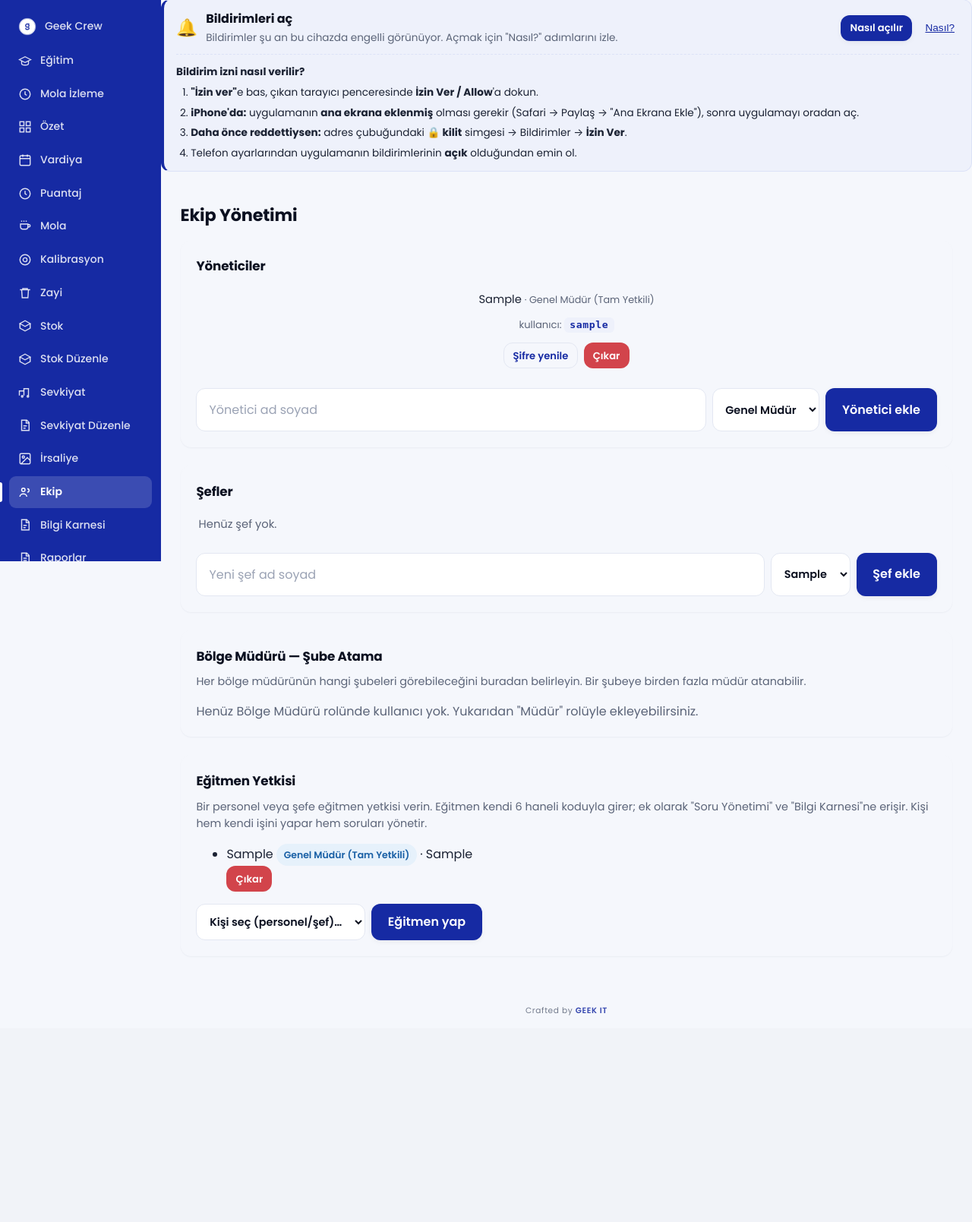
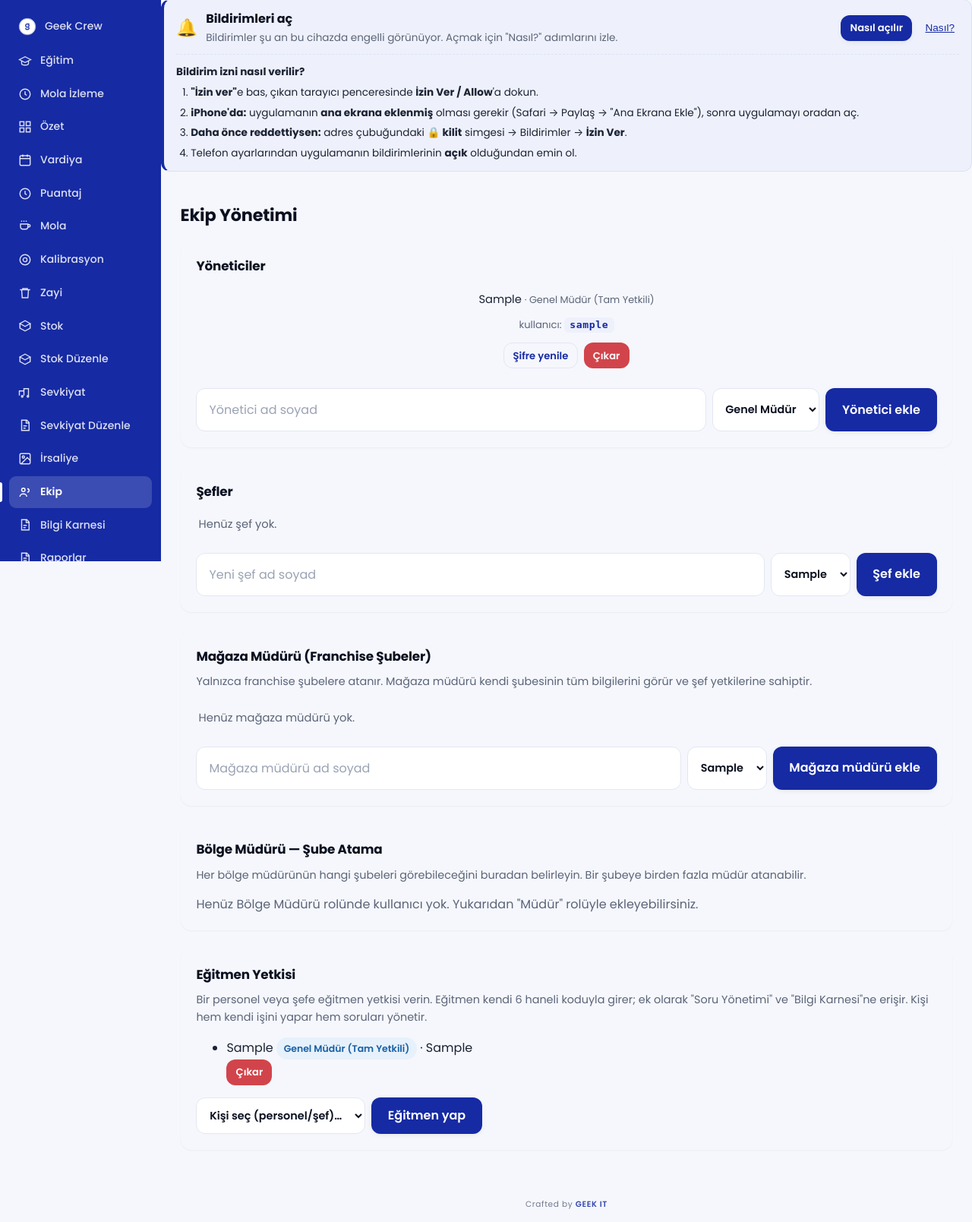
Before and after one commit to mCglawyer/GEEK-SON-SURUM, a Django app: page /ekip/ in a window 1280 px wide. Shown: the part 61-1670 px from the top of the page at 76% size. Before the commit the page ends 1398 px from the top, so only its background shows below. Run offline with Django 5.2, Linux system fonts and the light colour scheme; a user stored in the database is signed in; tables that the repository leaves empty hold one stand-in row (values such as "Sample post").

Commit message:
magaza muduru rol atama

```diff
--- a/panel/templates/ekip.html
+++ b/panel/templates/ekip.html
@@ -68,6 +68,28 @@
     {% endif %}
   </div>
 
+  {% if magaza_atayabilir %}
+  <div class="card staff-card">
+    <h3>Mağaza Müdürü (Franchise Şubeler)</h3>
+    <p style="margin:.2rem 0 1rem;color:var(--muted);font-size:.9rem">Yalnızca franchise şubelere atanır. Mağaza müdürü kendi şubesinin tüm bilgilerini görür ve şef yetkilerine sahiptir.</p>
+    <ul class="staff-list">
+      {% for m in magaza_mudurleri %}
+      <li>
+        <span class="staff-ad">{{ m.ad_soyad }} <span class="badge badge-info">{{ m.sube.ad }}</span> <span class="ea-not">Giriş kodu: {{ m.giris_kodu }}</span></span>
+        <form method="post" onsubmit="return confirm('{{ m.ad_soyad }} mağaza müdürlükten çıkarılsın mı?');" style="display:inline">{% csrf_token %}<input type="hidden" name="islem" value="magaza_muduru_cikar"><input type="hidden" name="personel_id" value="{{ m.id }}"><button class="btn btn-ghost btn-mini">Çıkar</button></form>
+      </li>
+      {% empty %}
+      <li><span class="staff-ad" style="color:var(--muted)">Henüz mağaza müdürü yok.</span></li>
+      {% endfor %}
+    </ul>
+    <form method="post" class="sef-ekle">{% csrf_token %}<input type="hidden" name="islem" value="magaza_muduru_ekle">
+      <input class="input" type="text" name="ad_soyad" placeholder="Mağaza müdürü ad soyad" required>
+      <select name="mm_sube_id" class="sube-sec" required>{% for sb in subeler %}<option value="{{ sb.id }}">{{ sb.ad }}</option>{% endfor %}</select>
+      <button class="btn btn-primary">Mağaza müdürü ekle</button>
+    </form>
+  </div>
+  {% endif %}
+
   {% if is_atayabilir %}
   <div class="card staff-card">
     <h3>Bölge Müdürü — Şube Atama</h3>
--- a/panel/views.py
+++ b/panel/views.py
@@ -582,9 +582,25 @@ def ekip_sayfa(request):
     subeler = _yon_subeler(personel)
     is_tam = personel.rol in TAM_YETKILI
     if request.method == 'POST':
+        islem = request.POST.get('islem')
+        if islem in ('magaza_muduru_ekle', 'magaza_muduru_cikar') and personel.rol in (Rol.GENEL_MUDUR, Rol.OPERATOR, Rol.MUDUR):
+            sube_id_list = [s.id for s in subeler]
+            if islem == 'magaza_muduru_ekle':
+                ad = request.POST.get('ad_soyad', '').strip()
+                sid = request.POST.get('mm_sube_id') or ''
+                if ad and sid.isdigit() and int(sid) in sube_id_list:
+                    yeni = Personel.objects.create(ad_soyad=ad, sube_id=int(sid), rol=Rol.MAGAZA_MUDURU)
+                    messages.success(request, f"{ad} mağaza müdürü olarak eklendi. Giriş kodu: {yeni.giris_kodu} (kodla giriş yapar).")
+                else:
+                    messages.error(request, "Ad soyad ve yetkili olduğunuz bir şube zorunlu.")
+            else:
+                s = Personel.objects.filter(id=request.POST.get('personel_id'), rol=Rol.MAGAZA_MUDURU).first()
+                if s and s.sube_id in sube_id_list:
+                    (s.user or s).delete()
+                    messages.success(request, "Mağaza müdürü çıkarıldı.")
+            return redirect('ekip')
         if not is_tam:
             return redirect('ekip')
-        islem = request.POST.get('islem')
 
         if islem == 'yonetici_ekle':
             ad = request.POST.get('ad_soyad', '').strip()
@@ -700,6 +716,8 @@ def ekip_sayfa(request):
         'yoneticiler': yoneticiler, 'sefler': sefler,
         'yonetici_rolleri': OFIS_ROLLERI,
         'is_tam': is_tam,
+        'magaza_atayabilir': personel.rol in (Rol.GENEL_MUDUR, Rol.OPERATOR, Rol.MUDUR),
+        'magaza_mudurleri': list(Personel.objects.filter(rol=Rol.MAGAZA_MUDURU, sube__in=subeler).select_related('sube').order_by('ad_soyad')),
         'is_atayabilir': is_atayabilir, 'bolge_mudurleri': bolge_mudurleri, 'tum_subeler': tum_subeler,
         'egitmenler': egitmenler, 'egitmen_adaylari': egitmen_adaylari,
     })
```
